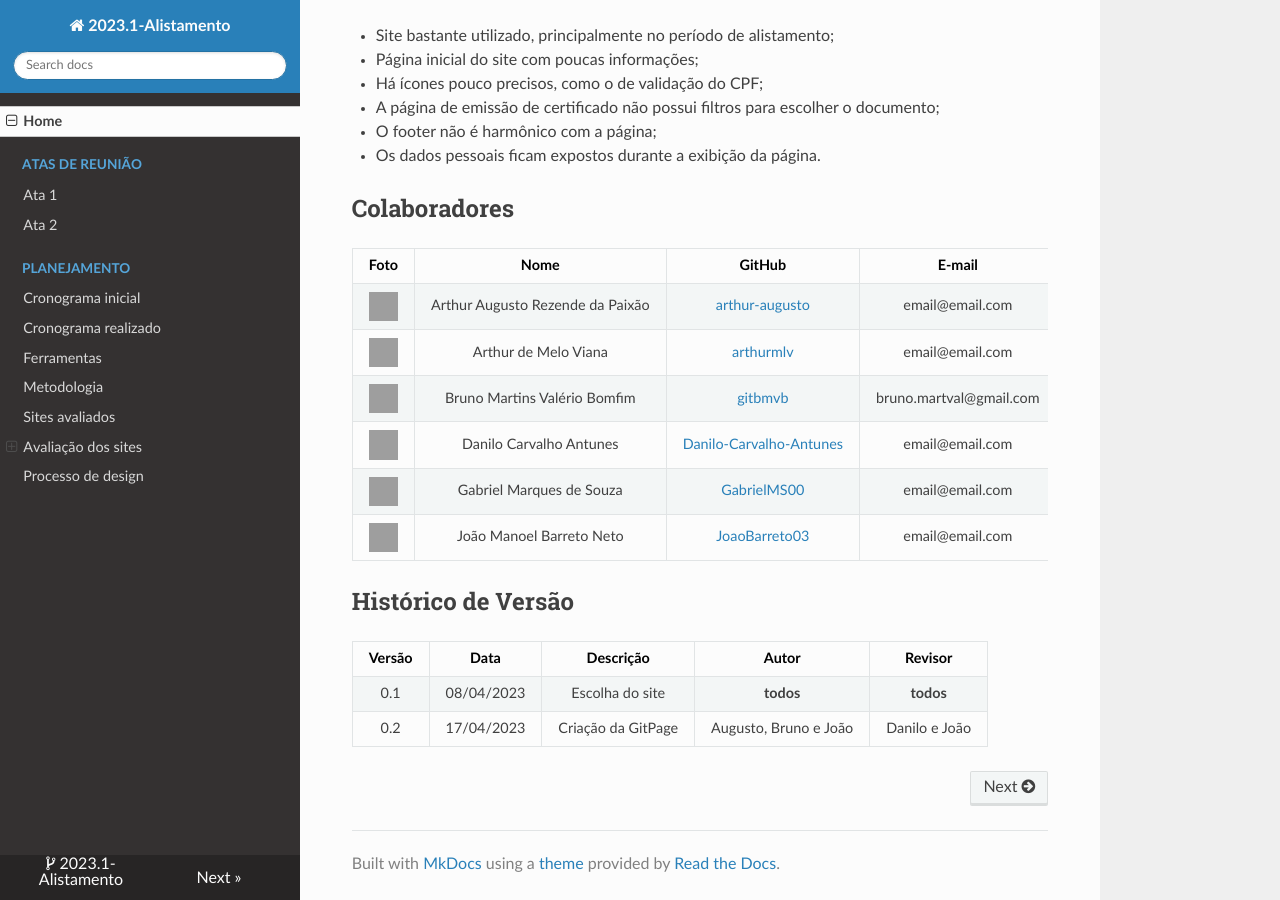
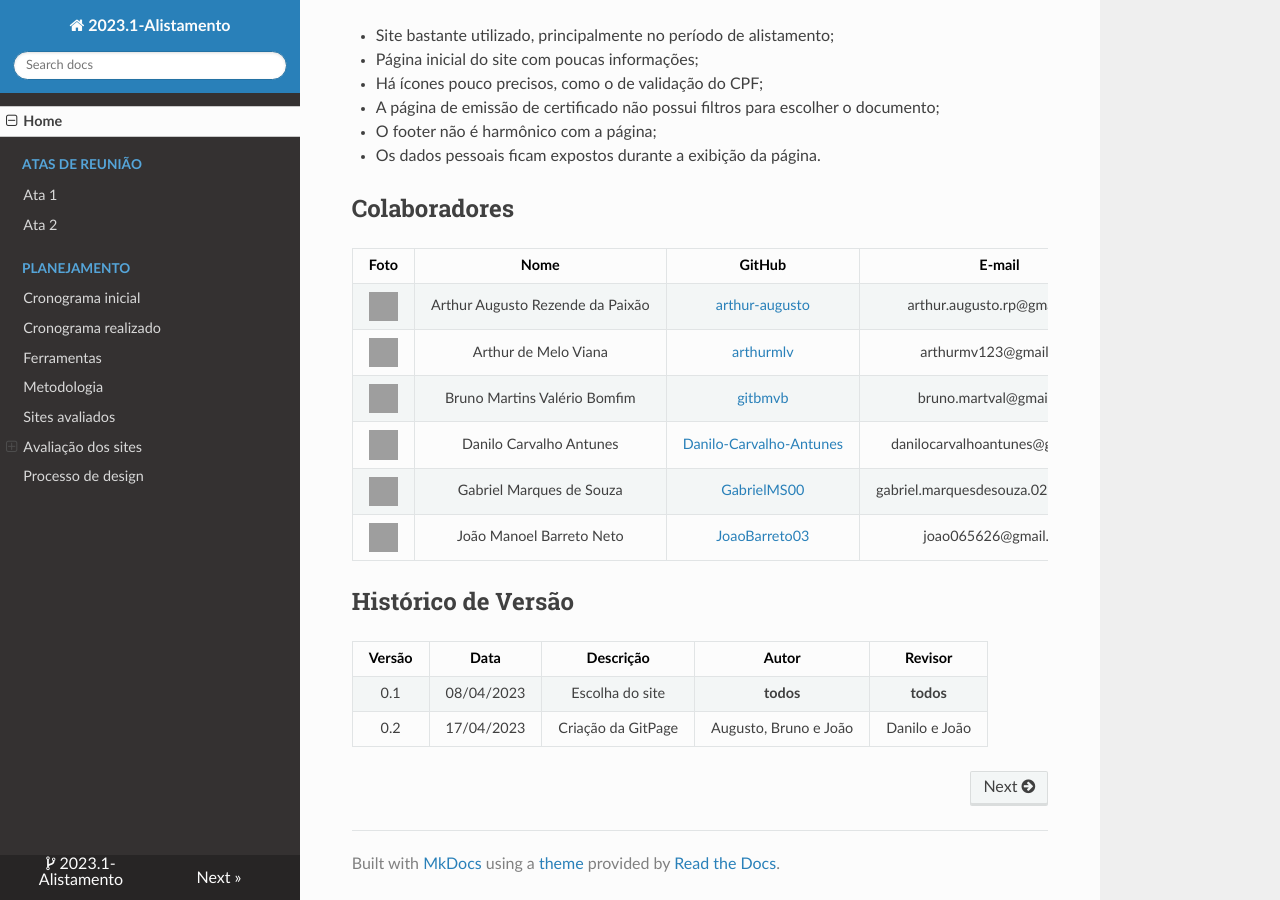
Before and after one commit to Interacao-Humano-Computador/2023.1-Alistamento, an MkDocs documentation site: the page built from docs/index.md, in a window 1280 px wide and 900 px high, scrolled down 555 px. Built offline with MkDocs 1.6.1, drawn with Linux system fonts in a browser that asks for light colours; nearby versions of some CDN libraries; grey boxes are pictures that could not be loaded.

Commit message:
adicionando email dos colaboradores

```diff
--- a/docs/index.md
+++ b/docs/index.md
@@ -25,12 +25,12 @@ As principais motivações apresentadas para a escolha do site do Alistamento Mi
 
 |Foto | Nome| GitHub| E-mail|
 |:-----:|:-----:|:-----:|:-----:|
-| <img width='100' src='https://avatars.githubusercontent.com/u/59586312?v=4'> | Arthur Augusto Rezende da Paixão | [arthur-augusto](https://github.com/arthur-augusto) | email@email.com |
-| <img width='100' src='https://avatars.githubusercontent.com/u/109696650?v=4'> | Arthur de Melo Viana | [arthurmlv](https://github.com/arthurmlv) | email@email.com |
+| <img width='100' src='https://avatars.githubusercontent.com/u/59586312?v=4'> | Arthur Augusto Rezende da Paixão | [arthur-augusto](https://github.com/arthur-augusto) | arthur.augusto.rp@gmail.com |
+| <img width='100' src='https://avatars.githubusercontent.com/u/109696650?v=4'> | Arthur de Melo Viana | [arthurmlv](https://github.com/arthurmlv) | arthurmv123@gmail.com |
 | <img width='100' src='https://avatars.githubusercontent.com/u/30751876?v=4'> | Bruno Martins Valério Bomfim | [gitbmvb](https://github.com/gitbmvb) | bruno.martval@gmail.com |
-| <img width='100' src='https://avatars.githubusercontent.com/u/89037034?v=4'> | Danilo Carvalho Antunes | [Danilo-Carvalho-Antunes](https://github.com/Danilo-Carvalho-Antunes) | email@email.com
-| <img width='100' src='https://avatars.githubusercontent.com/u/88348513?v=4'> | Gabriel Marques de Souza | [GabrielMS00](https://github.com/GabrielMS00) | email@email.com |
-| <img width='100' src='https://avatars.githubusercontent.com/u/108282056?v=4'> | João Manoel Barreto Neto | [JoaoBarreto03 ](https://github.com/JoaoBarreto03 )| email@email.com |
+| <img width='100' src='https://avatars.githubusercontent.com/u/89037034?v=4'> | Danilo Carvalho Antunes | [Danilo-Carvalho-Antunes](https://github.com/Danilo-Carvalho-Antunes) | danilocarvalhoantunes@gmail.com |
+| <img width='100' src='https://avatars.githubusercontent.com/u/88348513?v=4'> | Gabriel Marques de Souza | [GabrielMS00](https://github.com/GabrielMS00) | gabriel.marquesdesouza.02@gmail.com |
+| <img width='100' src='https://avatars.githubusercontent.com/u/108282056?v=4'> | João Manoel Barreto Neto | [JoaoBarreto03 ](https://github.com/JoaoBarreto03 )| joao065626@gmail.com |
 
 ## Histórico de Versão
 
```
